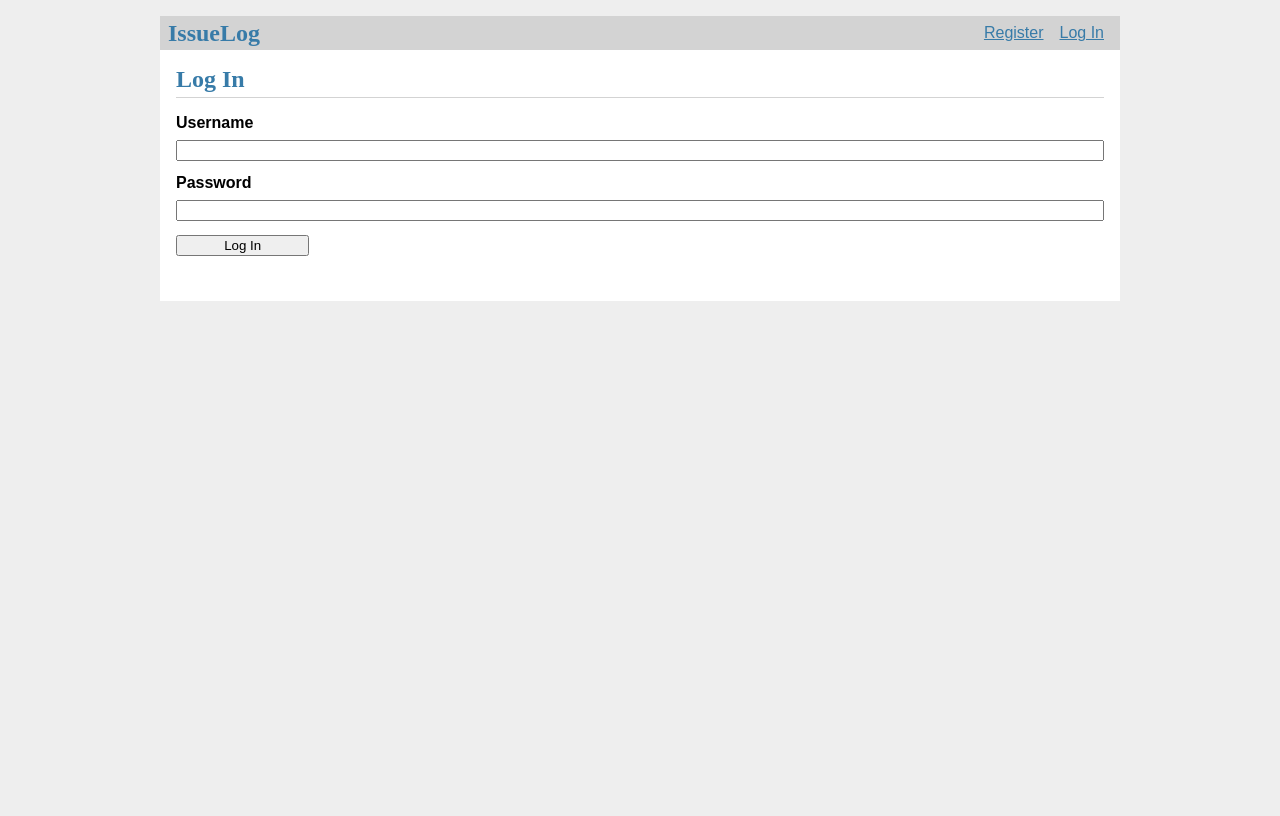
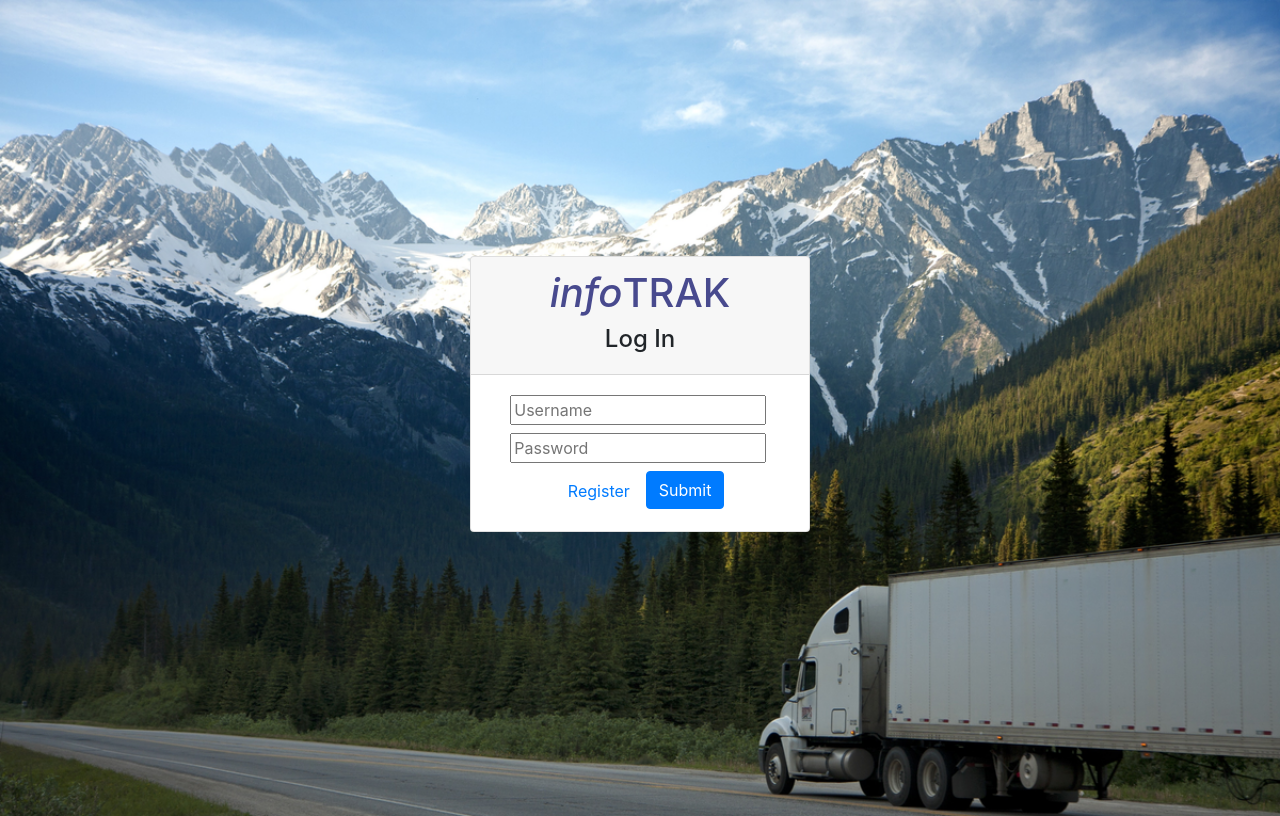
Before and after one commit to amaradatta93/IssueLog, a Flask app: page /auth/login in a window 1280 px wide. Run offline with Flask 2, Linux system fonts and the light colour scheme; some libraries are stand-ins or nearby versions.

Commit message:
login page redesign

```diff
--- a/server/auth.py
+++ b/server/auth.py
@@ -43,11 +43,11 @@ def login():
         username = request.form['username']
         password = request.form['password']
         error = None
-        user = User.query.filter_by(username=username).first_or_404()
-
-        import pprint
-        pprint.pprint(username)
-        pprint.pprint(user.username)
+        try:
+            user = User.query.filter_by(username=username).first_or_404()
+        except Exception as e:
+            print(e)
+            user = None
 
         if user is None:
             error = 'Incorrect username.'
--- /dev/null
+++ b/server/static/auth-style.css
@@ -0,0 +1,14 @@
+.body {
+    background-image: url("logistics_lorry_mountains.jpeg");
+    background-repeat: no-repeat;
+    background-size:cover;
+}
+
+.logo {
+    color: rgb(72, 74, 142);
+}
+
+.container {
+  position: relative;
+  top: 30%;
+}
--- a/server/templates/auth/login.html
+++ b/server/templates/auth/login.html
@@ -1,15 +1,45 @@
 {% extends 'main.html' %}
 
-{% block header %}
-  <h1>{% block title %}Log In{% endblock %}</h1>
+{% block auth %}
+
+<div class="container" style="text-align: center">
+    <div class="row align-items-center justify-content-center">
+        <div class="col-md-7">
+            <div class="card">
+                <div class="card-header">
+                    <h1 class="logo"><i>info</i>TRAK</h1>
+                    <h4>Log In</h4>
+                </div>
+                <div class="card-body">
+                    <form method="post">
+
+                        <div class="row align-items-center justify-content-center">
+                            <div class="col-sm-11">
+                                <label for="username"></label>
+                                <input class="mr-sm-2" name="username" id="username" placeholder="Username" required>
+                            </div>
+                            <div class="col-sm-11 mt-2">
+                                <label for="password"></label>
+                                <input class="mr-sm-2" type="password" name="password" id="password"
+                                       placeholder="Password" required>
+                            </div>
+                        </div>
+
+                        <div class="col-sm-10 mt-2">
+                            <ul class="nav justify-content-end">
+                                <li class="nav-item">
+                                    <a class="nav-link" href="{{ url_for('auth.register') }}">Register</a>
+                                </li>
+                                <li class="nav-item">
+                                    <button class="btn btn-primary" type="submit" value="Log In">Submit</button>
+                                </li>
+                            </ul>
+                        </div>
+                    </form>
+                </div>
+            </div>
+        </div>
+    </div>
+</div>
+
 {% endblock %}
-
-{% block auth %}
-  <form method="post">
-    <label for="username">Username</label>
-    <input name="username" id="username" required>
-    <label for="password">Password</label>
-    <input type="password" name="password" id="password" required>
-    <input type="submit" value="Log In">
-  </form>
-{% endblock %}
--- a/server/templates/main.html
+++ b/server/templates/main.html
@@ -1,24 +1,65 @@
-<!doctype html>
-<title>IssueLog</title>
-<link rel="stylesheet" href="{{ url_for('static', filename='style.css') }}">
-<nav>
-  <h1>IssueLog</h1>
-  <ul>
-    {% if g.user %}
-      <li><span>{{ g.user['username'] }}</span>
-      <li><a href="{{ url_for('auth.logout') }}">Log Out</a>
-    {% else %}
-      <li><a href="{{ url_for('auth.register') }}">Register</a>
-      <li><a href="{{ url_for('auth.login') }}">Log In</a>
-    {% endif %}
-  </ul>
-</nav>
-<section class="content">
-  <header>
-    {% block header %}{% endblock %}
-  </header>
-  {% for message in get_flashed_messages() %}
-    <div class="flash">{{ message }}</div>
-  {% endfor %}
-  {% block auth %}{% endblock %}
-</section>
+<!DOCTYPE html>
+<html lang="en">
+<head>
+    <meta charset="utf-8">
+    <meta name="viewport" content="width=device-width, initial-scale=1, shrink-to-fit=no">
+
+    <!-- Bootstrap CSS -->
+    <link rel="stylesheet" href="https://maxcdn.bootstrapcdn.com/bootstrap/4.0.0/css/bootstrap.min.css"
+          integrity="sha384-Gn5384xqQ1aoWXA+058RXPxPg6fy4IWvTNh0E263XmFcJlSAwiGgFAW/dAiS6JXm" crossorigin="anonymous">
+    <link rel="stylesheet" href="https://use.fontawesome.com/releases/v5.7.2/css/all.css"
+          integrity="sha384-fnmOCqbTlWIlj8LyTjo7mOUStjsKC4pOpQbqyi7RrhN7udi9RwhKkMHpvLbHG9Sr" crossorigin="anonymous">
+    <link rel="stylesheet" type="text/css"  href="{{ url_for('static', filename='auth-style.css') }}">
+
+    <style>
+            html, body {
+                height: 100%;
+            }
+    </style>
+
+    <title>Infospectrum Issue Log</title>
+</head>
+
+<body class="body">
+
+    {% with messages = get_flashed_messages() %}
+        {% if messages %}
+            <div class="row align-items-center justify-content-center">
+                <div class="col-lg-6">
+                    {% for message in messages %}
+                        <div class="alert alert-danger alert-dismissible fade show" role="alert">
+                            {{ message }}
+                            <button type="button" class="close" data-dismiss="alert" aria-label="Close">
+                                <span aria-hidden="true">&times;</span>
+                            </button>
+                        </div>
+                    {% endfor %}
+                </div>
+            </div>
+        {% endif %}
+    {% endwith %}
+
+    <div class="container" >
+        <div class="row mt-3 align-items-center justify-content-center">
+            <div class="col-lg-7">
+                {% block auth %}
+                {% endblock %}
+            </div>
+        </div>
+    </div>
+
+    <script src="https://code.jquery.com/jquery-3.2.1.slim.min.js"
+            integrity="sha384-KJ3o2DKtIkvYIK3UENzmM7KCkRr/rE9/Qpg6aAZGJwFDMVNA/GpGFF93hXpG5KkN"
+            crossorigin="anonymous"></script>
+    <script src="https://cdnjs.cloudflare.com/ajax/libs/popper.js/1.12.9/umd/popper.min.js"
+            integrity="sha384-ApNbgh9B+Y1QKtv3Rn7W3mgPxhU9K/ScQsAP7hUibX39j7fakFPskvXusvfa0b4Q"
+            crossorigin="anonymous"></script>
+    <script src="https://maxcdn.bootstrapcdn.com/bootstrap/4.0.0/js/bootstrap.min.js"
+            integrity="sha384-JZR6Spejh4U02d8jOt6vLEHfe/JQGiRRSQQxSfFWpi1MquVdAyjUar5+76PVCmYl"
+            crossorigin="anonymous"></script>
+    <script defer src="https://use.fontawesome.com/releases/v5.0.9/js/all.js"
+            integrity="sha384-8iPTk2s/jMVj81dnzb/iFR2sdA7u06vHJyyLlAd4snFpCl/SnyUjRrbdJsw1pGIl"
+            crossorigin="anonymous"></script>
+
+</body>
+</html>
```
Also changed, not shown: server/templates/auth/register.html (+42 -12 lines), server/static/logistics_lorry_mountains.jpeg (added).
